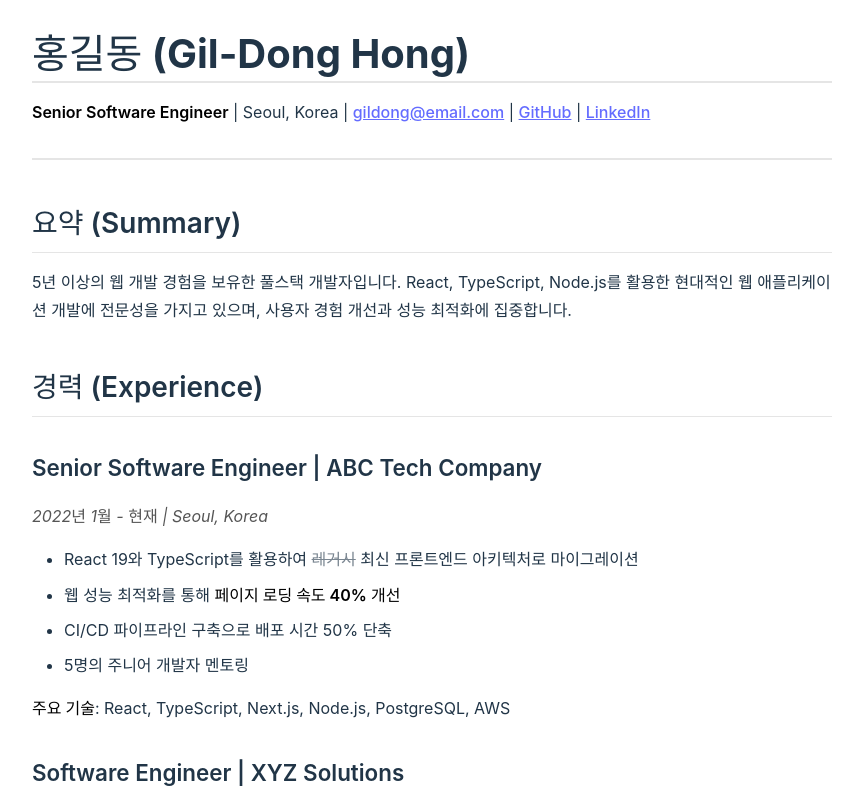
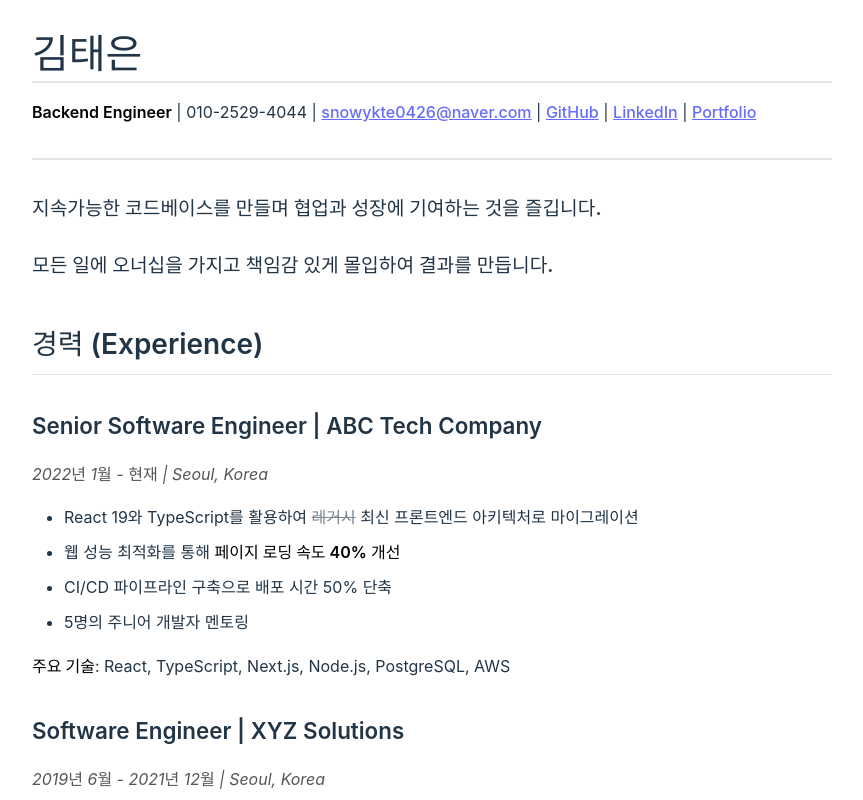
Before and after one commit to snowykte0426/my-resume, a React (Vite) app: page / in a window 1280 px wide. Shown: the top 800 px of the page, without its empty margins (208-1071 px from the left). Built offline with nearby package versions, Linux system fonts and the light colour scheme; a web font is replaced by a local one.

Commit message:
update resume.mdx for 김태은's professional profile

```diff
--- a/src/content/resume.mdx
+++ b/src/content/resume.mdx
@@ -1,12 +1,11 @@
-# 홍길동 (Gil-Dong Hong)
+# 김태은
 
-**Senior Software Engineer** | Seoul, Korea | gildong@email.com | [GitHub](https://github.com) | [LinkedIn](https://linkedin.com)
+**Backend Engineer** | 010-2529-4044 | snowykte0426@naver.com | [GitHub](https://github.com/snowykte0426) | [LinkedIn](https://linkedin.com/in/김태은) | [Portfolio](https://amondbabaro.notion.site/2d78f98f33108023a803fb1bf788d0ff)
 
 ---
 
-## 요약 (Summary)
-
-5년 이상의 웹 개발 경험을 보유한 풀스택 개발자입니다. React, TypeScript, Node.js를 활용한 현대적인 웹 애플리케이션 개발에 전문성을 가지고 있으며, 사용자 경험 개선과 성능 최적화에 집중합니다.
+#### 지속가능한 코드베이스를 만들며 협업과 성장에 기여하는 것을 즐깁니다.
+#### 모든 일에 오너십을 가지고 책임감 있게 몰입하여 결과를 만듭니다.
 
 ## 경력 (Experience)
 
```
